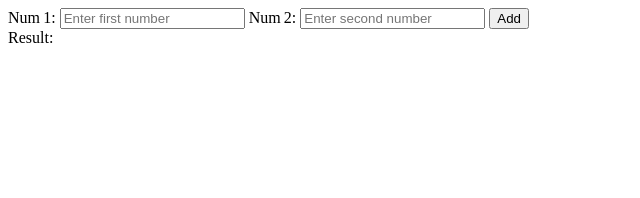
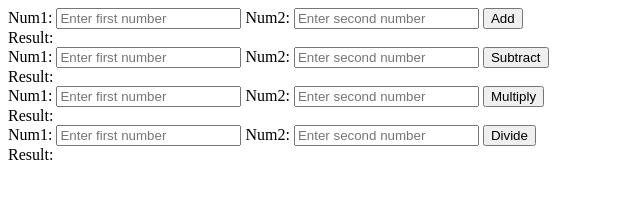
Before and after one commit to Cmholland14/module5, a website: page exercise2/public/calculator.html in a window 1280 px wide. Shown: the whole page, without its empty margins (0-640 px from the left). Drawn offline with Linux system fonts and the light colour scheme.

Commit message:
exercise3

```diff
--- a/exercise2/public/calculator.html
+++ b/exercise2/public/calculator.html
@@ -10,14 +10,56 @@
 
     <div>
         <label>
-            Num 1:
+            Num1:
             <input type="number" id="num1" placeholder="Enter first number" />
         </label>
         <label>
-            Num 2:
+            Num2:
             <input type="number" id="num2" placeholder="Enter second number" />
         </label>
         <button id="addBtn">Add</button>
+    </div>
+
+    <div>Result: <span id="result"></span></div>
+
+    <div>
+        <label>
+            Num1:
+            <input type="number" id="num1" placeholder="Enter first number" />
+        </label>
+        <label>
+            Num2:
+            <input type="number" id="num2" placeholder="Enter second number" />
+        </label>
+        <button id="subtractBtn">Subtract</button>
+    </div>
+
+    <div>Result: <span id="result"></span></div>
+
+    <div>
+        <label>
+            Num1:
+            <input type="number" id="num1" placeholder="Enter first number" />
+        </label>
+        <label>
+            Num2:
+            <input type="number" id="num2" placeholder="Enter second number" />
+        </label>
+        <button id="multiplyBtn">Multiply</button>
+    </div>
+
+    <div>Result: <span id="result"></span></div>
+
+    <div>
+        <label>
+            Num1:
+            <input type="number" id="num1" placeholder="Enter first number" />
+        </label>
+        <label>
+            Num2:
+            <input type="number" id="num2" placeholder="Enter second number" />
+        </label>
+        <button id="divideBtn">Divide</button>
     </div>
 
     <div>Result: <span id="result"></span></div>
@@ -46,7 +88,7 @@
             url.searchParams.append('num2', num2);
 
             addBtn.disabled = true;
-            resultSpan.style.color = '';  // reset color while fetching
+            resultSpan.style.color = '';
             resultSpan.textContent = '…';
 
             try {
@@ -54,7 +96,6 @@
                 if (!res.ok) throw new Error(`HTTP ${res.status}`);
                 const payload = await res.json();
 
-                // Display result
                 resultSpan.textContent = payload.result;
             } catch (err) {
                 console.error(err);
```
